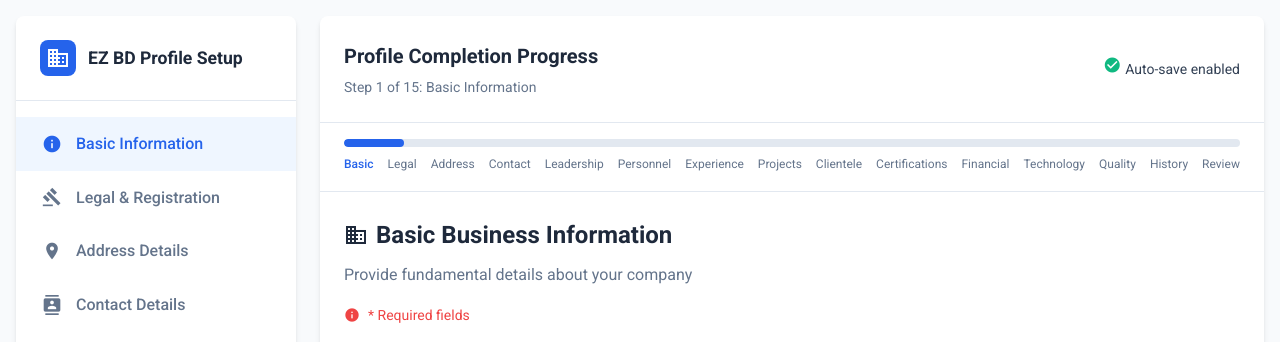
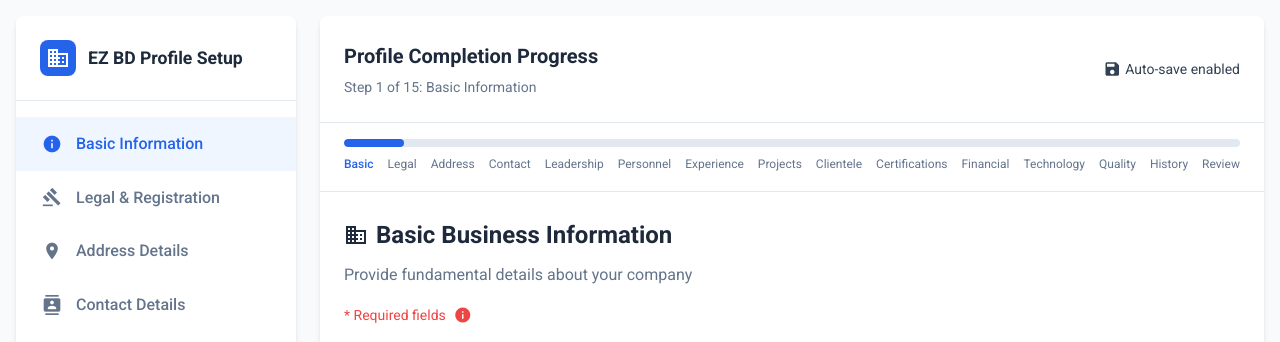
Before and after one commit to smsamiulhasansaim/EZ-Bid-Demo, a plain HTML site: page index.html in a window 1280 px wide. Shown: the top 342 px of the page. Drawn offline with Linux system fonts and the light colour scheme.

Commit message:
auto-save

```diff
--- a/index.html
+++ b/index.html
@@ -94,13 +94,15 @@
             <div class="content-header">
                 <div class="progress-info">
                     <h2>Profile Completion Progress</h2>
-                    <div class="step-counter">Step 1 of 15: Basic Information</div>
-                </div>
-                <div class="auto-save">
-                    <span class="material-icons" style="color: var(--success-color); font-size: 18px;">check_circle</span>
-                    <span style="font-size: 0.875rem;">Auto-save enabled</span>
-                </div>
-            </div>
+                     <div class="step-counter">Step 1 of 15: Basic Information</div>
+                       </div>
+                 <div class="auto-save" style="display: flex; align-items: center; gap: 4px;">
+                  <span class="material-icons" style="font-size:18px;">
+                        save
+                   </span>
+                     <span style="font-size: 0.875rem;">Auto-save enabled</span>
+                      </div>
+                </div>
 
             <div class="progress-container">
                 <div class="progress-bar">
@@ -135,8 +137,8 @@
                         </h2>
                         <p class="section-description">Provide fundamental details about your company</p>
                         <div class="required-fields">
-                            <span class="material-icons" style="font-size: 16px;">info</span>
-                            <span>* Required fields</span>
+                            <span> * Required fields</span>
+                            <span class="material-icons" style="font-size: 18px;">info</span>
                         </div>
                     </div>
 
```
